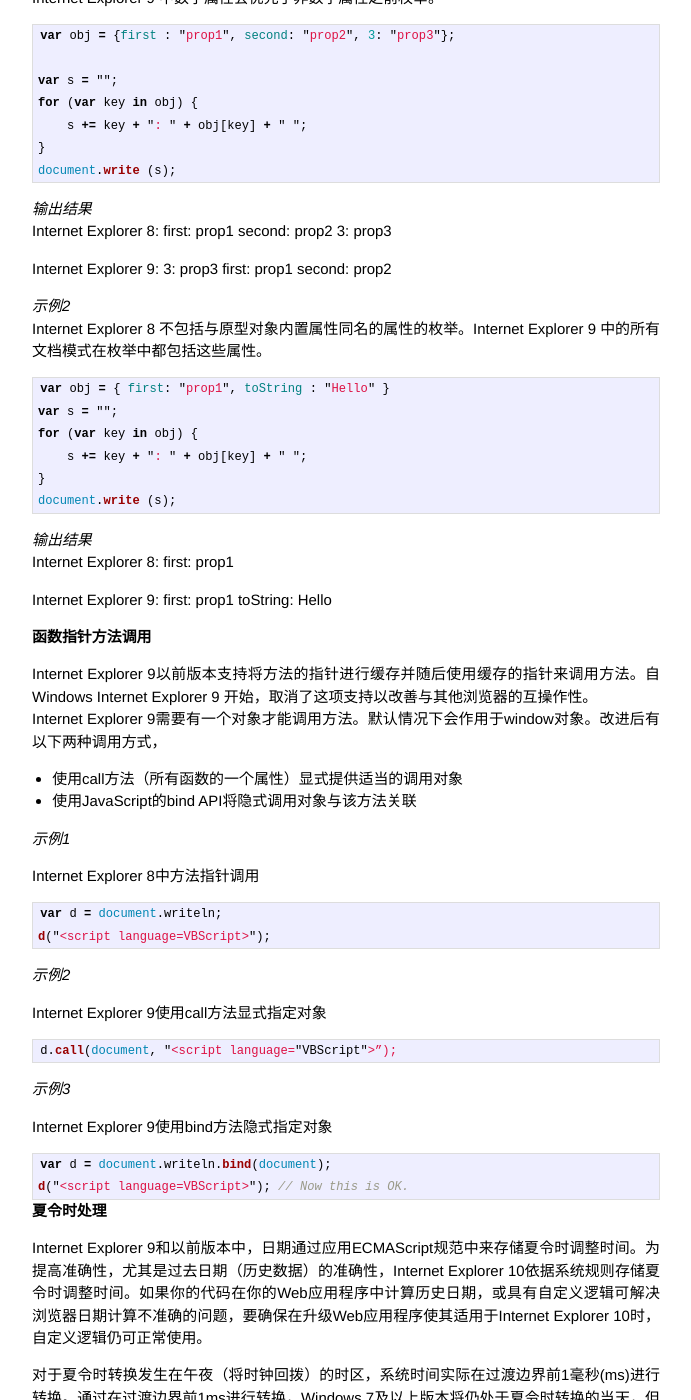
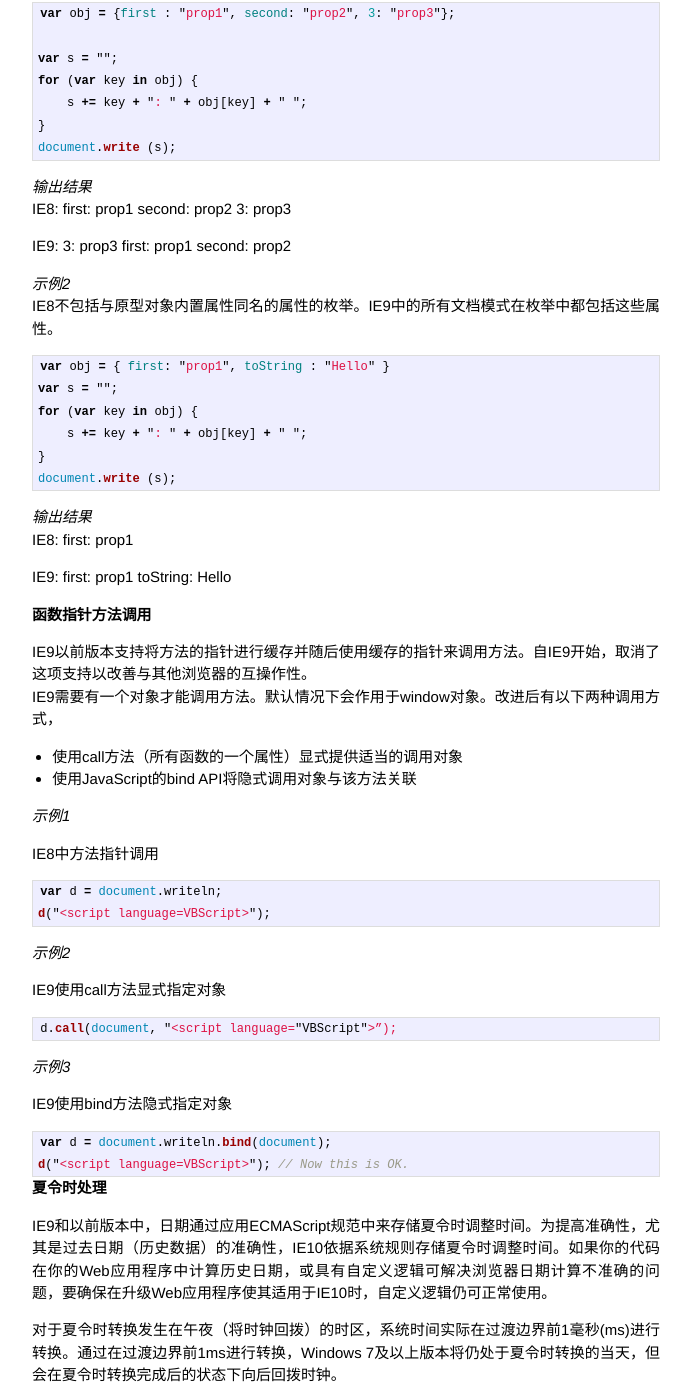
Before and after one commit to aaronz/aaronz.github.com, a Jekyll site: the page built from _posts/2014-05-07-ie-javascript-compatibility-changes.markdown, in a window 1280 px wide and 1400 px high, scrolled down 1181 px. Shown: the whole window, without its empty margins (294-985 px from the left). Built offline with Jekyll 4.4.1, drawn with Linux system fonts in a browser that asks for light colours; Markdown is read by kramdown in place of the engine named in the settings; some of the changed text lies outside the part shown.

Commit message:
Refine space style in the blog.
Change Internet Explorer to IE.

```diff
--- a/_posts/2014-05-07-ie-javascript-compatibility-changes.markdown
+++ b/_posts/2014-05-07-ie-javascript-compatibility-changes.markdown
@@ -5,7 +5,7 @@
 categories: Compatibility
 ---
 # 简介
-随着Internet Explorer的新版本不断发布，对JavaScript语言的支持也相较之前版本有所变更，新版本中提高了对ECMAScript标准的支持，并于其他浏览器的JavaScript行为趋近一致。本文主要描述自Internet Explorer 9以来对JavaScript语言本身的主要变更。
+随着IE的新版本不断发布，对JavaScript语言的支持也相较之前版本有所变更，新版本中提高了对ECMAScript标准的支持，并于其他浏览器的JavaScript行为趋近一致。本文主要描述自IE9以来对JavaScript语言本身的主要变更。
 
 这些变更主要包括以下方面，
 
@@ -21,9 +21,9 @@
 <br/>
 # 数组索引处理<a name="array-index"></a>
 
-Internet Explorer 8 在数组索引处理方面不符合 ECMAScript（第三方版本）规范。在创建索引大于 2147483647 的 Array 元素时，创建的新元素的索引将是一个负整数。
+IE8在数组索引处理方面不符合 ECMAScript（第三方版本）规范。在创建索引大于2147483647的Array元素时，创建的新元素的索引将是一个负整数。
 
-Internet Explorer 9 正确处理了使用 2E+31-1 与 2E+32-2 之间的索引的 Array 元素。Internet Explorer 8 行为不会在任何 Internet Explorer 9 文档模式中复制。
+IE9正确处理了使用 2E+31-1 与 2E+32-2 之间的索引的 Array 元素。IE8行为不会在任何 IE9文档模式中复制。
 
 *示例1*
 {% highlight javascript %}
@@ -37,20 +37,20 @@
 {% endhighlight %}
 
 *输出结果*
-Internet Explorer 8:
+IE8:
     "true"
-Internet Explorer 9:
+IE9:
     "false"
 
 
 # 枚举JavaScript属性<a name="enum-prop"></a>
 
-Internet Explorer 9 对JavaScript对象模型有所更改，使得JavaScript属性的枚举方式与较早版本中的枚举方式不同。
+IE9对JavaScript对象模型有所更改，使得JavaScript属性的枚举方式与较早版本中的枚举方式不同。
 
-使用 for…in 语句时，属性枚举的顺序在任何文档模式中都可能与Internet Explorer 8返回的顺序不同。
+使用 for…in 语句时，属性枚举的顺序在任何文档模式中都可能与IE8返回的顺序不同。
 
 *示例1*
-Internet Explorer 9 中数字属性会优先于非数字属性之前枚举。
+IE9中数字属性会优先于非数字属性之前枚举。
 {% highlight javascript %}
 var obj = {first : "prop1", second: "prop2", 3: "prop3"};
 
@@ -62,14 +62,14 @@
 {% endhighlight %}
 
 *输出结果*
-Internet Explorer 8:
+IE8:
     first: prop1 second: prop2 3: prop3
 
-Internet Explorer 9:
+IE9:
     3: prop3 first: prop1 second: prop2
 
 *示例2*
-Internet Explorer 8 不包括与原型对象内置属性同名的属性的枚举。Internet Explorer 9 中的所有文档模式在枚举中都包括这些属性。
+IE8不包括与原型对象内置属性同名的属性的枚举。IE9中的所有文档模式在枚举中都包括这些属性。
 {% highlight javascript %}
 var obj = { first: "prop1", toString : "Hello" }
 var s = "";
@@ -80,23 +80,23 @@
 {% endhighlight %}
 
 *输出结果*
-Internet Explorer 8:
+IE8:
     first: prop1
 
-Internet Explorer 9:
+IE9:
     first: prop1 toString: Hello
 
 # 函数指针方法调用<a name="function-pointer"></a>
 
-Internet Explorer 9以前版本支持将方法的指针进行缓存并随后使用缓存的指针来调用方法。自 Windows Internet Explorer 9 开始，取消了这项支持以改善与其他浏览器的互操作性。
-Internet Explorer 9需要有一个对象才能调用方法。默认情况下会作用于window对象。改进后有以下两种调用方式，
+IE9以前版本支持将方法的指针进行缓存并随后使用缓存的指针来调用方法。自IE9开始，取消了这项支持以改善与其他浏览器的互操作性。
+IE9需要有一个对象才能调用方法。默认情况下会作用于window对象。改进后有以下两种调用方式，
 
 +   使用call方法（所有函数的一个属性）显式提供适当的调用对象
 +   使用JavaScript的bind API将隐式调用对象与该方法关联
 
 *示例1*
 
-Internet Explorer 8中方法指针调用
+IE8中方法指针调用
 {% highlight javascript %}
 var d = document.writeln;
 d("<script language=VBScript>");
@@ -104,14 +104,14 @@
 
 *示例2*
 
-Internet Explorer 9使用call方法显式指定对象
+IE9使用call方法显式指定对象
 {% highlight javascript %}
 d.call(document, "<script language="VBScript">”);
 {% endhighlight %}
 
 *示例3*
 
-Internet Explorer 9使用bind方法隐式指定对象
+IE9使用bind方法隐式指定对象
 {% highlight javascript %}
 var d = document.writeln.bind(document);
 d("<script language=VBScript>"); // Now this is OK.
@@ -119,7 +119,7 @@
 
 # 夏令时处理 <a name="daylight-saving"></a>
 
-Internet Explorer 9和以前版本中，日期通过应用ECMAScript规范中来存储夏令时调整时间。为提高准确性，尤其是过去日期（历史数据）的准确性，Internet Explorer 10依据系统规则存储夏令时调整时间。如果你的代码在你的Web应用程序中计算历史日期，或具有自定义逻辑可解决浏览器日期计算不准确的问题，要确保在升级Web应用程序使其适用于Internet Explorer 10时，自定义逻辑仍可正常使用。
+IE9和以前版本中，日期通过应用ECMAScript规范中来存储夏令时调整时间。为提高准确性，尤其是过去日期（历史数据）的准确性，IE10依据系统规则存储夏令时调整时间。如果你的代码在你的Web应用程序中计算历史日期，或具有自定义逻辑可解决浏览器日期计算不准确的问题，要确保在升级Web应用程序使其适用于IE10时，自定义逻辑仍可正常使用。
 
 对于夏令时转换发生在午夜（将时钟回拨）的时区，系统时间实际在过渡边界前1毫秒(ms)进行转换。通过在过渡边界前1ms进行转换，Windows 7及以上版本将仍处于夏令时转换的当天，但会在夏令时转换完成后的状态下向后回拨时钟。
 
@@ -149,7 +149,7 @@
 
 # 间接eval调用作用域<a name="eval-scope"></a>
 
-Internet Explorer 9以前版本，传递给间接eval的字符串将在本地函数作用域内求值。从IE9标准模式开始，该字符串根据ECMAScript语言规范第5版的规定在全局作用域中求值。
+IE9以前版本，传递给间接eval的字符串将在本地函数作用域内求值。从IE9标准模式开始，该字符串根据ECMAScript语言规范第5版的规定在全局作用域中求值。
 
 *示例1*
 
@@ -171,7 +171,7 @@
 
 # 数字精度和SSE2差异<a name="math-sse2"></a>
 
-Internet Explorer 9在平台支持的情况下会使用Streaming SIMD Extensions 2 (SSE2)来提高数学运算速度和精度，因此会获得和IE8及以前版本不同的精度。
+IE9在平台支持的情况下会使用Streaming SIMD Extensions 2 (SSE2)来提高数学运算速度和精度，因此会获得和IE8及以前版本不同的精度。
 
 *示例1*
 
@@ -191,7 +191,7 @@
 
 # Null协议返回值 <a name="null-return"></a>
 
-Internet Explorer 9在处理返回"null"值的JavaScript时遵循以下HTML5规定。浏览器必须将URL视为已经返回HTTP 204 无内容，其中不得包含响应正文。
+IE9在处理返回"null"值的JavaScript时遵循以下HTML5规定。浏览器必须将URL视为已经返回HTTP 204 无内容，其中不得包含响应正文。
 
 *示例1*
 
@@ -209,13 +209,13 @@
 </html>
 {% endhighlight %}
 
-由于作为JavaScript协议(javascript:)一部分执行返回 "null"，Internet Explorer 9会将URL视为其返回了“HTTP 204 无内容”，因此iframe为空，无论JavaScript协议中运行其他什么JavaScript。
+由于作为JavaScript协议(javascript:)一部分执行返回"null"，IE9会将URL视为其返回了“HTTP 204 无内容”，因此iframe为空，无论JavaScript协议中运行其他什么JavaScript。
 
 # 验证JavaScript框架对新版IE的支持<a name="verify-js-framework"></a>
 
-许多站点仍在使用与新版本的Internet Explorer不兼容的旧版JavaScript框架。许多现有JavaScript框架包含的功能取决于现有Internet Explorer特定的行为或quirks模式。因此，在Internet Explorer中所作的更改可能导致许多受欢迎的JavaScript框架部分无法正确工作。
+许多站点仍在使用与新版本的IE不兼容的旧版JavaScript框架。许多现有JavaScript框架包含的功能取决于现有IE特定的行为或quirks模式。因此，在IE中所作的更改可能导致许多受欢迎的JavaScript框架部分无法正确工作。
 
-为做演示，以下为需要更新以支持Internet Explorer 9的受欢迎 JavaScript 框架的列表。
+为做演示，以下为需要更新以支持IE9的受欢迎 JavaScript 框架的列表。
 
 +   Cufon 1.09i+
 +   jQuery 1.5.1+
```
